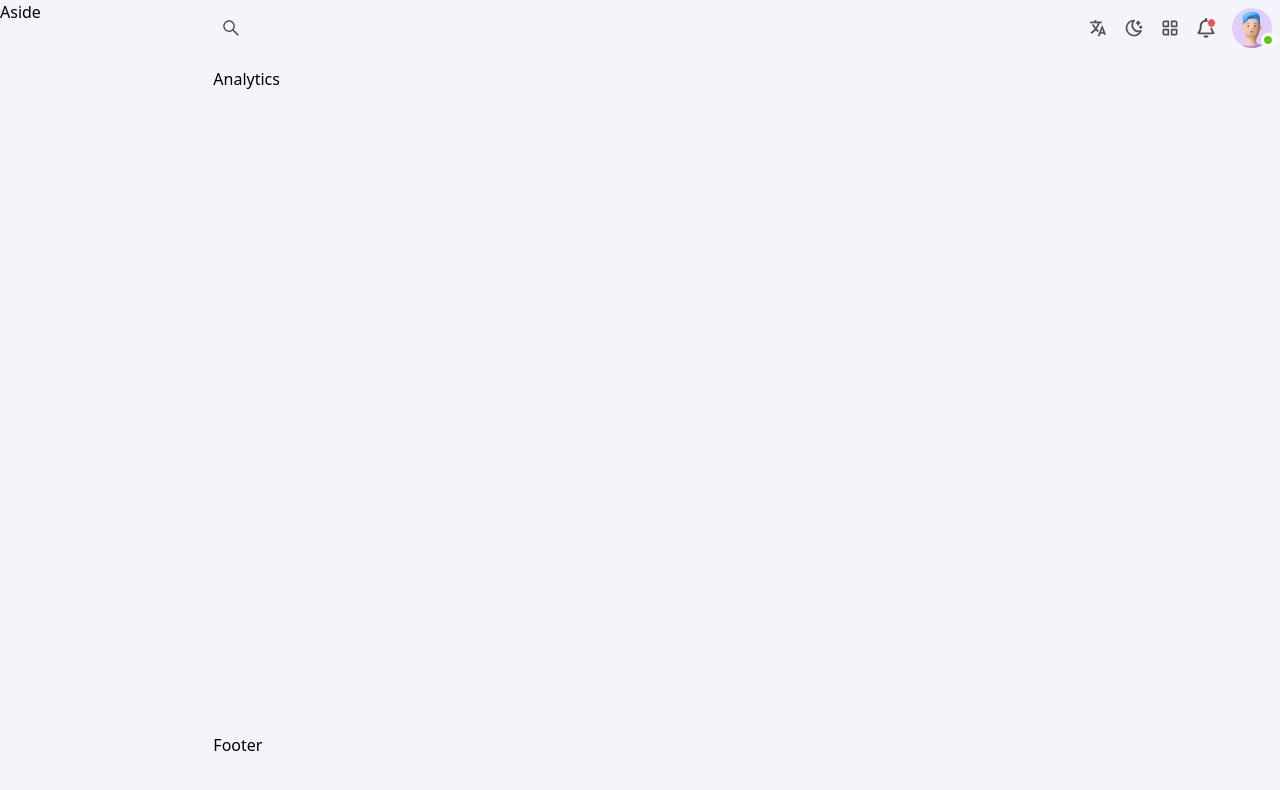
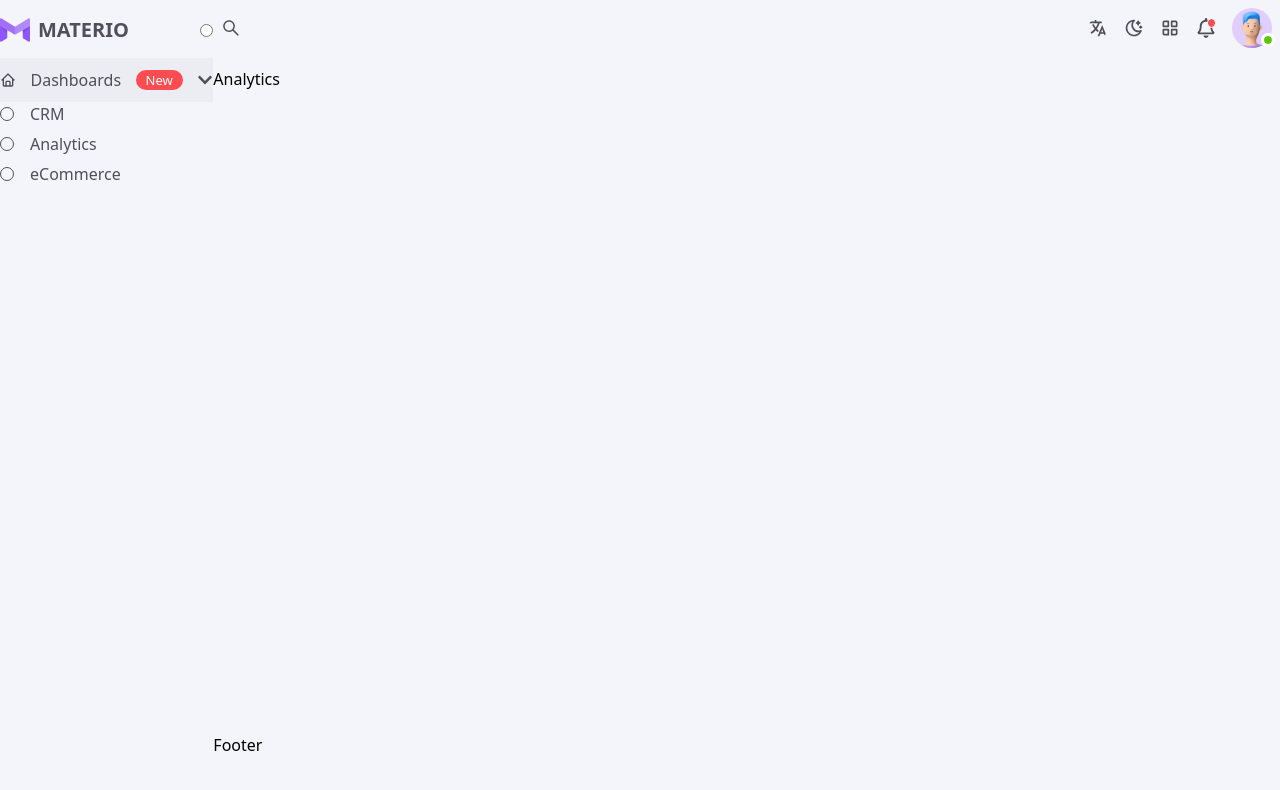
Before and after one commit to Ali503-7/Admin-Dashboard, a React (Vite) app: page / in a window 1280 px wide. Shown: the top 790 px of the page. Built offline with nearby package versions, Linux system fonts and the light colour scheme.

Commit message:
working on Aside first part Dashbord

```diff
--- a/src/components/Aside.jsx
+++ b/src/components/Aside.jsx
@@ -1,11 +1,52 @@
-import React from 'react'
+import { useState } from "react";
+import { BiHome } from "react-icons/bi";
+import { FaChevronDown } from "react-icons/fa";
+import { Link } from "react-router-dom";
+import logo from "../assets/Imgs/Logo/Logo.png";
 
 const Aside = () => {
+  const [Dash, seDash] = useState(false);
+
   return (
-    <div>
-      Aside
+    <div className="py-2 flex flex-col gap-[6px]">
+      <div className="flex flex-row justify-between items-center py-2">
+        <div className="flex flex-row gap-2 items-center">
+          <img src={logo} alt="Materio" />
+          <p className="text-Light-Text-Primary dark:text-Dark-Text-Primary font-semibold text-xl">
+            MATERIO
+          </p>
+        </div>
+        <input type="radio" name="" id="" />
+      </div>
+      <div className="Body1 text-Light-Text-Primary dark:text-Dark-Text-Primary">
+        <div
+          className="flex flex-row items-center justify-between cursor-pointer bg-Light-Action-Hover dark:bg-Dark-Action-Hover h-11"
+          onClick={() => seDash((prev) => !prev)}
+        >
+          <BiHome />
+          Dashboards{" "}
+          <span className="Chip text-Light-Contrast px-[10px] py-px rounded-2xl bg-Light-Main-Error dark:bg-Dark-Main-Error">
+            New
+          </span>
+          <FaChevronDown />
+        </div>
+        <ul className={`flex flex-col gap-[6px] ${Dash ? "" : ""}`}>
+          <Link className="flex flex-row items-center gap-4">
+            <div className="!w-[14px] !h-[14px] border border-Light-Text-Primary dark:border-Dark-Text-Primary rounded-full"></div>
+            CRM
+          </Link>
+          <Link className="flex flex-row items-center gap-4">
+            <div className="!w-[14px] !h-[14px] border border-Light-Text-Primary dark:border-Dark-Text-Primary rounded-full"></div>
+            Analytics
+          </Link>
+          <Link className="flex flex-row items-center gap-4">
+            <div className="!w-[14px] !h-[14px] border border-Light-Text-Primary dark:border-Dark-Text-Primary rounded-full"></div>
+            eCommerce
+          </Link>
+        </ul>
+      </div>
     </div>
-  )
-}
+  );
+};
 
-export default Aside
+export default Aside;
--- a/src/index.scss
+++ b/src/index.scss
@@ -30,7 +30,7 @@
   @apply text-[14px] leading-[21px] font-medium
 }
 .Body1 {
-  @apply text-[14px] leading-[24px] font-normal
+  @apply text-[16px] leading-[24px] font-normal
 }
 .Body2 {
   @apply text-[14px] leading-[21px] font-semibold
@@ -62,8 +62,8 @@
 .Avatar-Initials {
   @apply text-[20px] leading-[20px] font-normal
 }
-.chip {
-  @apply text-[12px] leading-[18px] font-normal
+.Chip {
+  @apply text-[13px] leading-[18px] font-normal
 }
 .Tootip {
   @apply text-[10px] leading-[24px] font-medium
```
